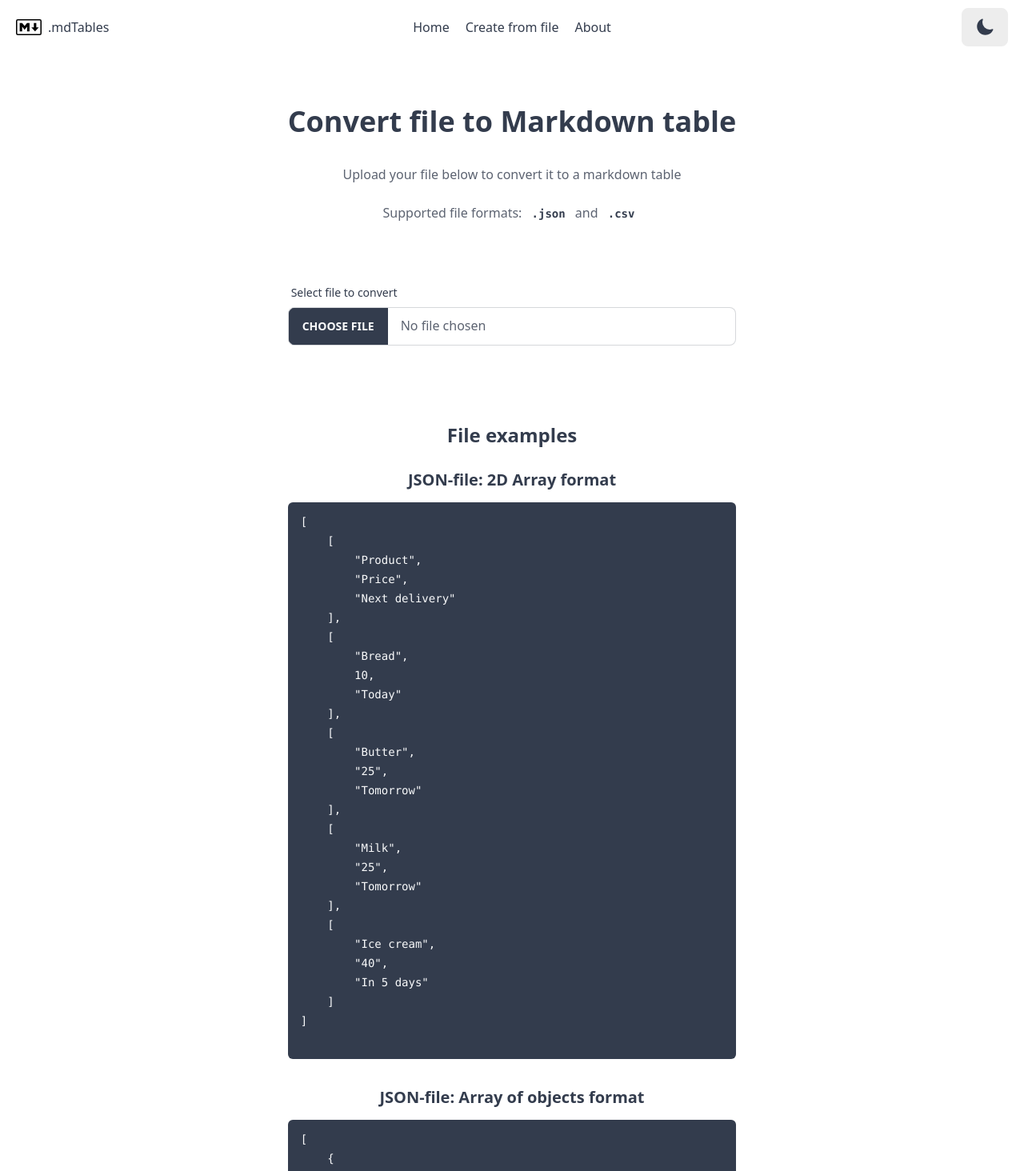
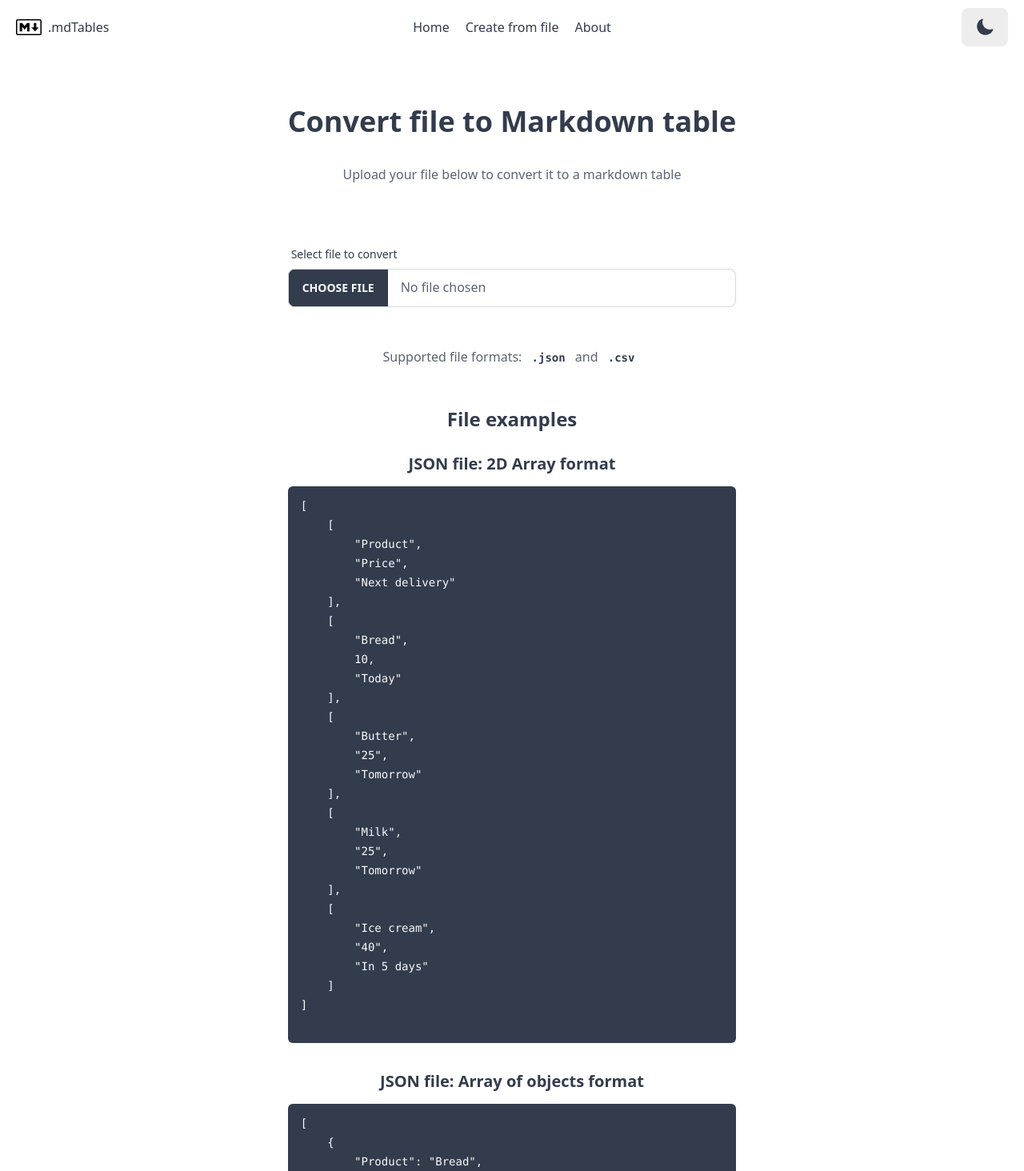
Before and after one commit to ZeroWave022/mdtables, a Nuxt app: page /from-file in a window 1280 px wide. Shown: the top 1464 px of the page at 80% size. Built offline with nearby package versions, Linux system fonts and the light colour scheme.

Commit message:
feat: Move supported file formats

```diff
--- a/pages/from-file.vue
+++ b/pages/from-file.vue
@@ -100,9 +100,6 @@ const processCSVContent = (text: string) => {
         <section>
             <h1>Convert file to Markdown table</h1>
             <p>Upload your file below to convert it to a markdown table</p>
-            <p>
-                Supported file formats: <code>.json</code> and <code>.csv</code>
-            </p>
         </section>
 
         <div class="form-control">
@@ -130,8 +127,11 @@ const processCSVContent = (text: string) => {
         />
 
         <section>
+            <span>
+                Supported file formats: <code>.json</code> and <code>.csv</code>
+            </span>
             <h2>File examples</h2>
-            <h3>JSON-file: 2D Array format</h3>
+            <h3>JSON file: 2D Array format</h3>
             <pre class="text-left">
 [
     [
@@ -162,7 +162,7 @@ const processCSVContent = (text: string) => {
 ]
             </pre>
 
-            <h3>JSON-file: Array of objects format</h3>
+            <h3>JSON file: Array of objects format</h3>
             <pre class="text-left">
 [
     {
```
